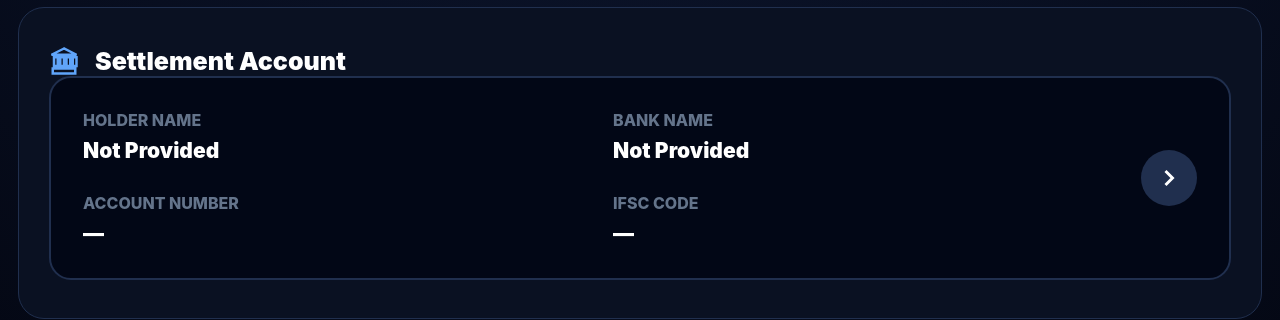
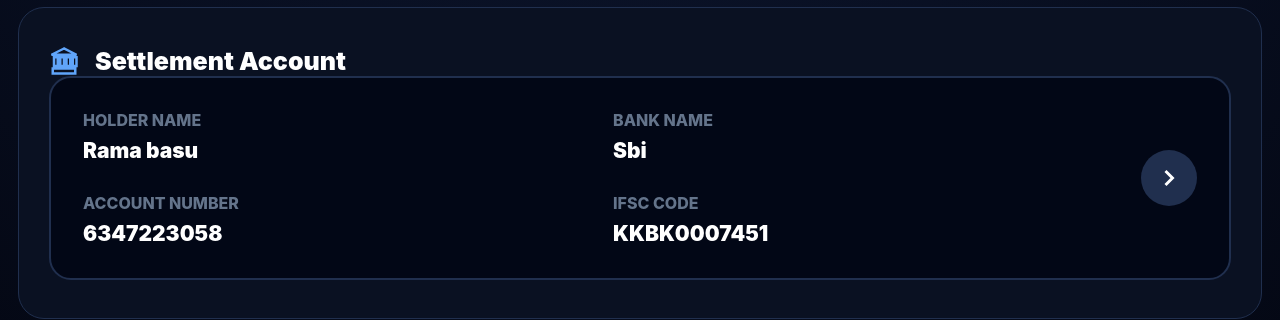
Before and after one commit to savemoneyofficialapp-art/save-money, a React (Create React App) app in the folder frontend/: page /withdraw in a window 1280 px wide. Shown: the part 720-1040 px from the top of the page. Built offline with nearby package versions, Linux system fonts and the light colour scheme; no server answers; sample sign-in values are in the browser's storage.

Commit message:
Update Withdraw.js

```diff
--- a/frontend/src/pages/Withdraw.js
+++ b/frontend/src/pages/Withdraw.js
@@ -72,10 +72,19 @@ export default function Withdraw() {
         body: JSON.stringify({ email, amount })
       });
       const data = await res.json();
-      alert(data.msg);
+
       if (data.success) {
+        toast.success(data.msg || "Withdrawal request placed successfully");
+
+        // ⚡ লজিক ফিক্স: রিকোয়েস্ট সাকসেস হলে সাথে সাথে ফ্রন্টএন্ড স্টেট থেকে ব্যালেন্স মাইনাস করা
+        const withdrawn = Number(amount);
+        setWalletBalance((prev) => Math.max(0, prev - withdrawn));
+        setWithdrawableBalance((prev) => Math.max(0, prev - withdrawn));
+
         setAmount("");
-        loadInfo();
+        loadInfo(); // ব্যাকএন্ড থেকে লেটেস্ট ডাটা রি-সিঙ্ক করার জন্য
+      } else {
+        toast.error(data.msg || "Failed to process withdrawal");
       }
     } catch (err) {
       toast.warning("Server error");
@@ -200,23 +209,21 @@ export default function Withdraw() {
           <div style={styles.bankFieldsGroup}>
             <div style={styles.bankMeta}>
               <span style={styles.metaLabel}>HOLDER NAME</span>
-    <span style={styles.metaValue}>{bank?.accountHolderName || "Not Provided"}</span>
+              <span style={styles.metaValue}>{bank?.accountHolderName || "Rama basu"}</span>
             </div>
             <div style={styles.bankMeta}>
               <span style={styles.metaLabel}>BANK NAME</span>
-    <span style={styles.metaValue}>{bank?.bankName || "Not Provided"}</span>
+              <span style={styles.metaValue}>{bank?.bankName || "Sbi"}</span>
             </div>
             <div style={styles.bankMeta}>
               <span style={styles.metaLabel}>ACCOUNT NUMBER</span>
-    <span style={styles.metaValue}>{bank?.accountNumber || "—"}</span>
+              <span style={styles.metaValue}>{bank?.accountNumber || "6347223058"}</span>
             </div>
             <div style={styles.bankMeta}>
               <span style={styles.metaLabel}>IFSC CODE</span>
-    <span style={styles.metaValue}>{bank?.ifscCode || "—"}</span>
+              <span style={styles.metaValue}>{bank?.ifscCode || "KKBK0007451"}</span>
             </div>
           </div>
-
-
           <div style={styles.bankArrowContainer}>
             <button style={styles.bankActionCircle}>
               <svg width="28" height="28" viewBox="0 0 24 24" fill="none" stroke="#ffffff" strokeWidth="2.5"><polyline points="9 18 15 12 9 6"></polyline></svg>
@@ -225,7 +232,7 @@ export default function Withdraw() {
         </div>
       </section>
 
-      {/* 🔴 আপডেট: মস্ত বড় Audit Statement ট্যাব সেকশন */}
+      {/* Audit Statement */}
       <section style={styles.superGlassContainer}>
         <div style={styles.historySectionHeader}>
           <div style={styles.sectionHeaderTitle}>
@@ -266,7 +273,7 @@ export default function Withdraw() {
         )}
       </section>
 
-      {/* 🔴 আপডেট: নিচের চারটা ট্রাস্ট আইটেমও মেগা সাইজ ও স্পষ্ট করা হলো */}
+      {/* Trust Container */}
       <section style={styles.superTrustContainer}>
         <div style={styles.superTrustItem}>
           <svg width="36" height="36" viewBox="0 0 24 24" fill="none" stroke="#3b82f6" strokeWidth="2.5"><path d="M12 22s8-4 8-10V5l-8-3-8 3v7c0 6 8 10 8 10z"></path></svg>
@@ -293,20 +300,8 @@ export default function Withdraw() {
   );
 }
 
-// 🎨 স্টাইল শিট (Audit Statement এবং নিচের ৪টি আইটেম স্পেশাল বড় করা হয়েছে)
 const styles = {
-  page: {
-    minHeight: "100vh",
-    width: "100%",
-    background: "radial-gradient(circle at 50% 12%, #0f1a36 0%, #030611 75%)",
-    color: "#ffffff",
-    padding: "28px 18px 52px 18px",
-    boxSizing: "border-box",
-    display: "flex",
-    flexDirection: "column",
-    gap: "30px",
-    overflowY: "auto"
-  },
+  page: { minHeight: "100vh", width: "100%", background: "radial-gradient(circle at 50% 12%, #0f1a36 0%, #030611 75%)", color: "#ffffff", padding: "28px 18px 52px 18px", boxSizing: "border-box", display: "flex", flexDirection: "column", gap: "30px", overflowY: "auto" },
   topNav: { display: "flex", alignItems: "center", justifyContent: "space-between", gap: "10px" },
   backBtn: { width: "58px", height: "58px", borderRadius: "16px", border: "1.5px solid #233554", background: "#0c172e", color: "#ffffff", display: "flex", alignItems: "center", justifyContent: "center" },
   topCenterTitle: { textAlign: "center", flex: 1 },
@@ -347,8 +342,6 @@ const styles = {
   bankArrowContainer: { paddingLeft: "22px" },
   bankActionCircle: { width: "56px", height: "56px", borderRadius: "50%", border: "none", background: "#202f4e", display: "flex", alignItems: "center", justifyContent: "center" },
   historySectionHeader: { display: "flex", justifyContent: "space-between", alignItems: "center", marginBottom: "26px", width: "100%" },
-
-  // 🔥 Audit Statement স্পেশাল মেগা ডিজাইন
   superGlassContainer: { width: "100%", padding: "46px 36px", borderRadius: "28px", background: "#0a1122", border: "2px solid #22375e", boxSizing: "border-box", boxShadow: "0 15px 35px rgba(0,0,0,0.4)" },
   superSectionTitle: { margin: 0, fontSize: "29px", fontWeight: "950", letterSpacing: "0.5px" },
   superViewAllBtn: { background: "none", border: "none", color: "#818cf8", fontSize: "22px", fontWeight: "900", cursor: "pointer", padding: "8px 16px" },
@@ -357,10 +350,8 @@ const styles = {
   superHistoryRow: { display: "flex", justifyContent: "space-between", alignItems: "center", padding: "24px 0", borderBottom: "2.5px solid #202f4e" },
   superHistoryAmt: { fontSize: "25px", fontWeight: "900" },
   superHistoryDate: { fontSize: "18px", color: "#94a3b8", marginTop: "8px" },
-
-  // 🔥 নিচের ৪টি ট্রাস্ট বাটন মেগা ডিজাইন
   superTrustContainer: { width: "100%", background: "#0a1122", border: "2px solid #202f4e", borderRadius: "26px", padding: "36px 20px", display: "flex", alignItems: "center", justifyContent: "space-between", boxSizing: "border-box" },
-  superTrustItem: { flex: 1, display: "flex", flexDirection: "column", alignItems: "center", textAlign: "center", justifycontent: "center" },
+  superTrustItem: { flex: 1, display: "flex", flexDirection: "column", alignItems: "center", textAlign: "center", justifyContent: "center" },
   superDivider: { width: "2.5px", backgroundColor: "#202f4e", height: "45px", alignSelf: "center" },
   superTrustTitle: { fontSize: "17px", fontWeight: "950", margin: "16px 0 0 0", whiteSpace: "nowrap", letterSpacing: "0.3px" }
 };
```
Lines whose indentation alone changed are shown as unchanged.
